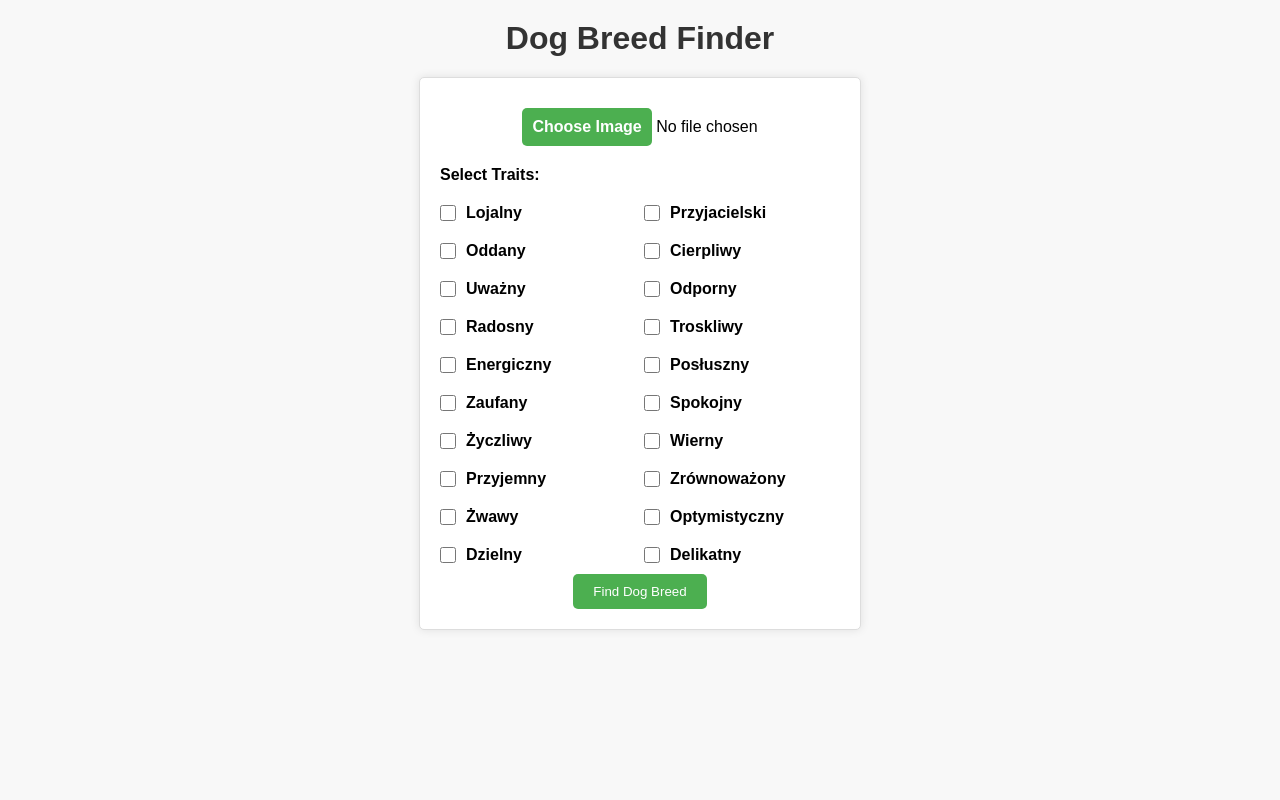
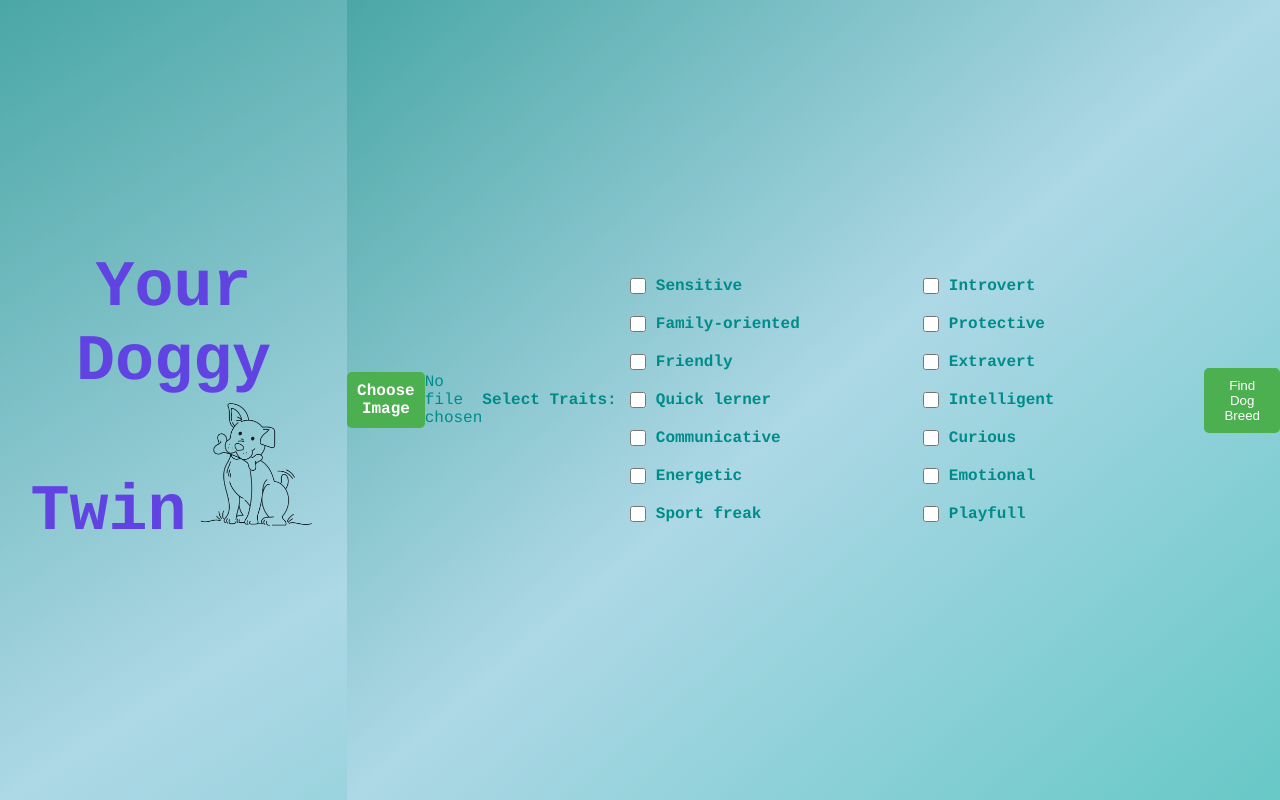
Before and after one commit to xretinx/IO-blizniaki, a Flask app: page / in a window 1280 px wide. Run offline with Flask 3, Linux system fonts and the light colour scheme.

Commit message:
Zmiany na froncie

```diff
--- a/app/static/css/style.css
+++ b/app/static/css/style.css
@@ -11,8 +11,22 @@ button {
 }
 
 body {
-  font-family: Arial, sans-serif;
-  background-color: #f8f8f8;
+  margin: 0;
+    background: linear-gradient(to left top,  #67c8c6 , lightblue,  #4aa7a5 );
+    min-height: 100vh;
+    display: flex;
+    justify-content: center;
+    align-items: center;
+    font-family: 'Doggie', Courier, monospace;
+    color: darkcyan;
+}
+
+.heading{
+  margin: 5px;
+  font-size: 65px;
+  color:  #6043e1 ;
+  text-align: center;
+  border-left-width: 50px;
 }
 
 h1 {
@@ -23,14 +37,14 @@ h1 {
 }
 
 form {
-  background-color: #fff;
-  border: 1px solid #ddd;
-  border-radius: 5px;
-  padding: 20px;
-  box-shadow: 0px 0px 10px rgba(0, 0, 0, 0.1);
-  text-align: center;
-  max-width: 400px;
-  margin: 0 auto;
+    margin: 0;
+    background: linear-gradient(to left top,  #67c8c6 , lightblue,  #4aa7a5 );
+    min-height: 100vh;
+    display: flex;
+    justify-content: center;
+    align-items: center;
+    font-family: 'Doggie', Courier, monospace;
+    color: darkcyan;
 }
 
 label {
--- a/app/templates/index.html
+++ b/app/templates/index.html
@@ -1,7 +1,7 @@
 <!DOCTYPE html>
 <html>
   <head>
-    <title>Dog Breed Finder</title>
+    <title>Your Doggy Twin</title>
     <link
       rel="stylesheet"
       type="text/css"
@@ -9,7 +9,7 @@
     />
   </head>
   <body>
-    <h1>Dog Breed Finder</h1>
+    <h1 class="heading">Your Doggy Twin<img src="../static/images/dog2.png" alt="Icon" style="margin: 0; width: 130px;"></h1>
     <form id="dog-form" method="post" enctype="multipart/form-data">
       <input
         type="file"
--- a/app/utils/traits.py
+++ b/app/utils/traits.py
@@ -1,22 +1,16 @@
 traits = [
-    "Lojalny",
-    "Przyjacielski",
-    "Oddany",
-    "Cierpliwy",
-    "Uważny",
-    "Odporny",
-    "Radosny",
-    "Troskliwy",
-    "Energiczny",
-    "Posłuszny",
-    "Zaufany",
-    "Spokojny",
-    "Życzliwy",
-    "Wierny",
-    "Przyjemny",
-    "Zrównoważony",
-    "Żwawy",
-    "Optymistyczny",
-    "Dzielny",
-    "Delikatny"
+    'Sensitive',
+    'Introvert',
+    'Family-oriented',
+    'Protective',
+    'Friendly',
+    'Extravert',
+    'Quick lerner',
+    'Intelligent',
+    'Communicative',
+    'Curious',
+    'Energetic',
+    'Emotional',
+    'Sport freak',
+    'Playfull'
 ]
```
Also changed, not shown: app/static/css/style1.css (added, +172 -0 lines), app/static/fonts/Doggie.ttf (added), app/static/images/bone.png (added), app/static/images/dog1.png (added), app/static/images/dog2.png (added), app/static/images/icon.png (added), uploads/dom.png (added).
